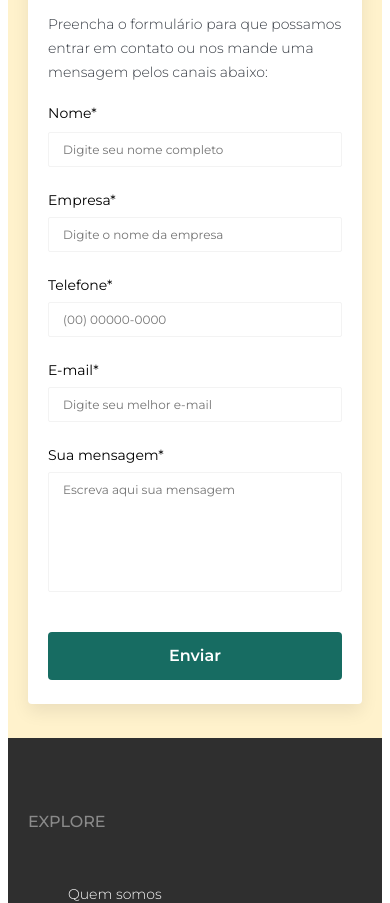
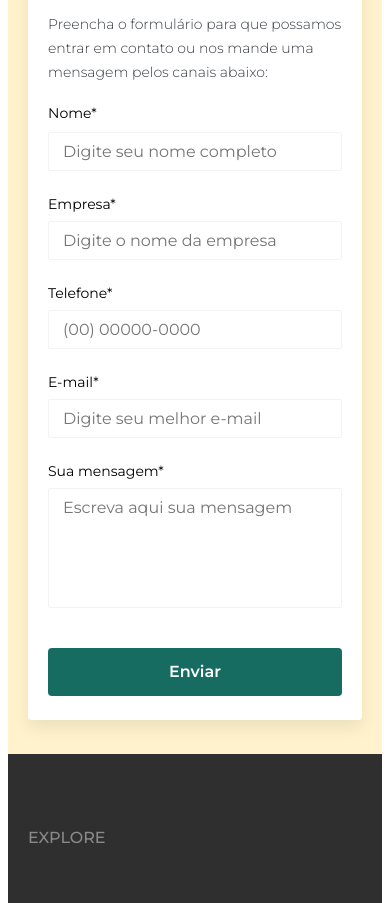
Before and after one commit to ArtthurMagnabosco/siteBrava, a Next.js app: page / in a window 390 px wide. Shown: the part 6284-7187 px from the top of the page. Built offline with nearby package versions, Linux system fonts and the light colour scheme.

Commit message:
Fix: autozoom form input iPhone

```diff
--- a/src/components/Contato/sass/styles.module.scss
+++ b/src/components/Contato/sass/styles.module.scss
@@ -72,7 +72,7 @@
 .contatoFormGroup input,
 .contatoFormGroup textarea {
   font-family: Montserrat, sans-serif;
-  font-size: 0.75rem;
+  font-size: 16px;
   font-weight: 400;
   color: rgb(138, 138, 138);
   resize: none;
```
